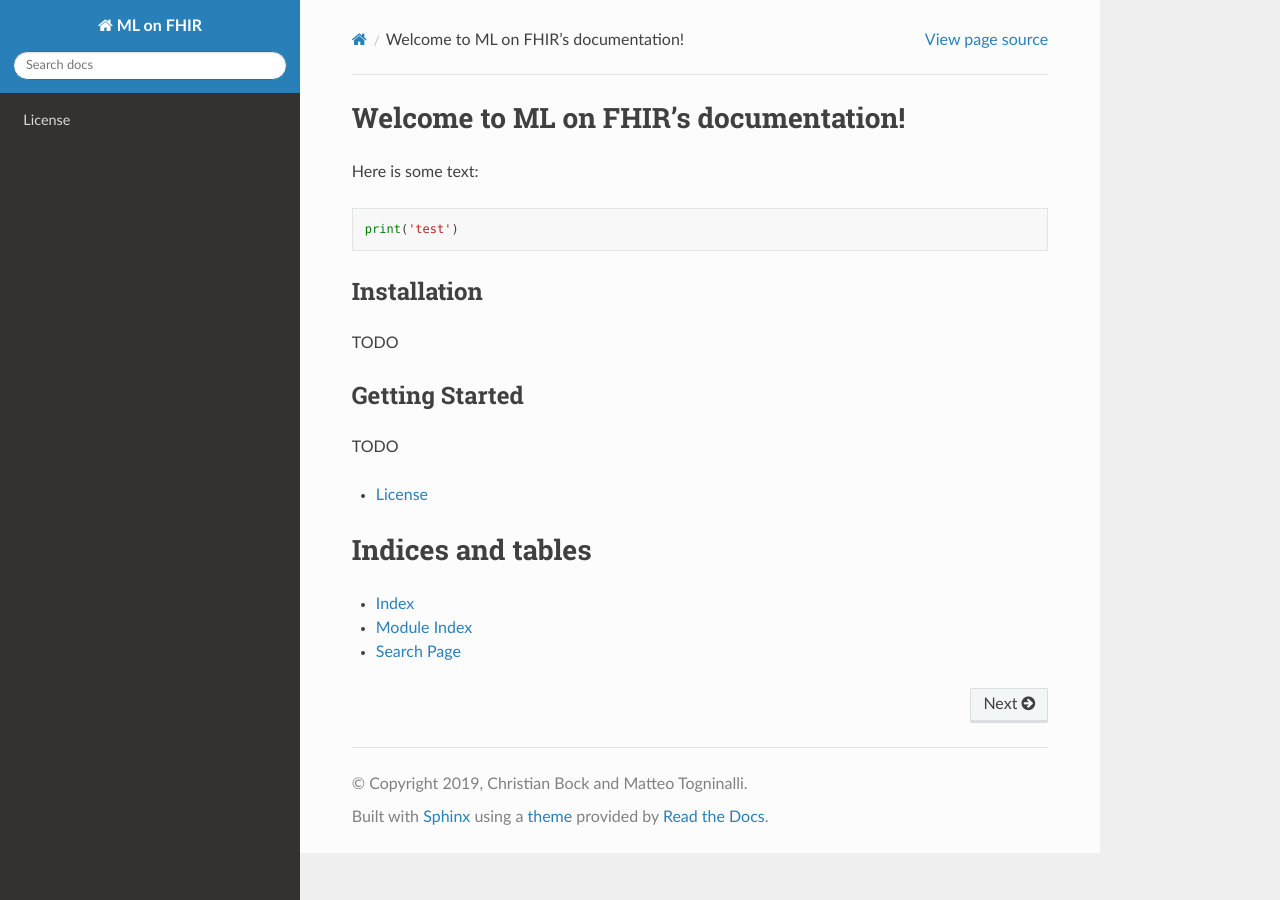
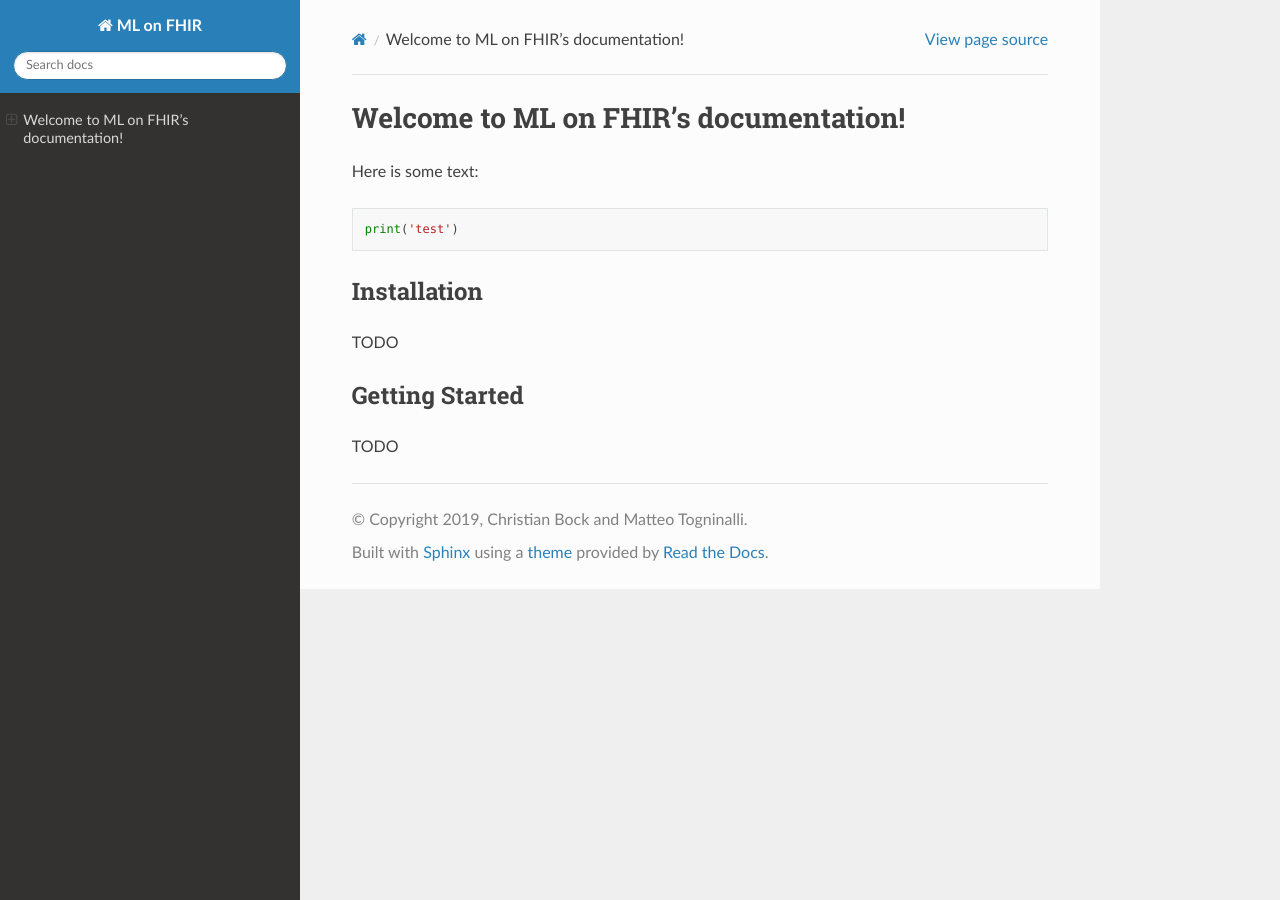
Before and after one commit to chrisby/ml-on-fhir, a Sphinx documentation site: the page built from docs/source/index.rst, in a window 1280 px wide. Built offline with Sphinx 7.4.7 and the Read the Docs theme 2.0.0, drawn with Linux system fonts in a browser that asks for light colours.

Commit message:
Emptied documentation index

```diff
--- a/docs/source/index.rst
+++ b/docs/source/index.rst
@@ -15,13 +15,3 @@ TODO
 
 .. toctree::
    :maxdepth: 2
-
-   license.rst
-
-
-Indices and tables
-==================
-
-* :ref:`genindex`
-* :ref:`modindex`
-* :ref:`search`
```
